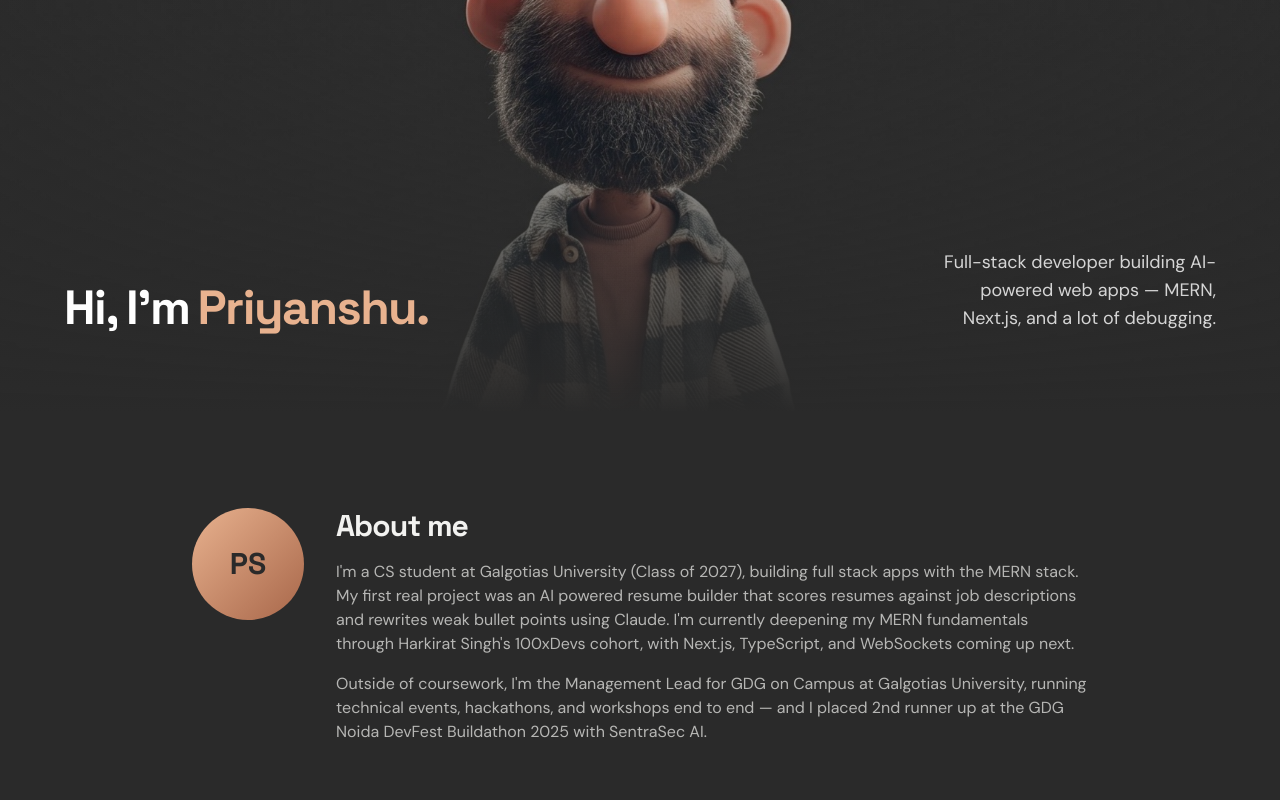
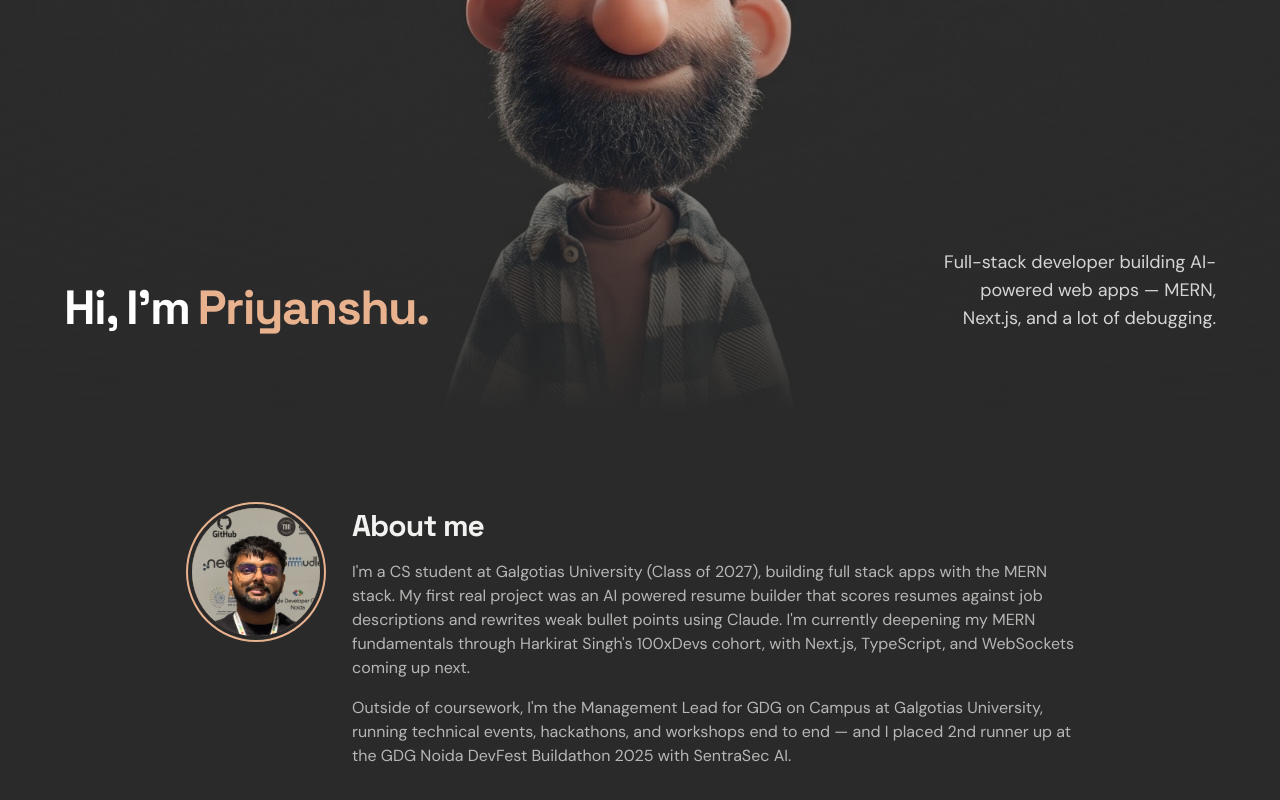
Before and after one commit to priyanshu4849/portfolio-website, a Next.js app: page / in a window 1280 px wide. Shown: the part 388-1188 px from the top of the page. Built offline with nearby package versions, Linux system fonts and the light colour scheme.

Commit message:
Replace About placeholder with profile photo

```diff
--- a/components/About.jsx
+++ b/components/About.jsx
@@ -1,5 +1,6 @@
 "use client";
 
+import Image from "next/image";
 import { motion } from "motion/react";
 
 export default function About() {
@@ -15,8 +16,14 @@ export default function About() {
         transition={{ duration: 0.5, ease: "easeOut" }}
         className="mx-auto flex max-w-4xl flex-col items-center gap-8 text-center sm:flex-row sm:items-start sm:text-left"
       >
-        <div className="flex h-28 w-28 shrink-0 items-center justify-center rounded-full bg-gradient-to-br from-accent to-[#a8674a] font-display text-3xl font-bold text-background">
-          PS
+        <div className="relative h-32 w-32 shrink-0 overflow-hidden rounded-full ring-2 ring-accent ring-offset-4 ring-offset-background">
+          <Image
+            src="/profile.jpg"
+            alt="Priyanshu Saini at GDG Noida DevFest 2025"
+            fill
+            sizes="128px"
+            className="object-cover"
+          />
         </div>
 
         <div>
```
Also changed, not shown: public/profile.jpg (added).
